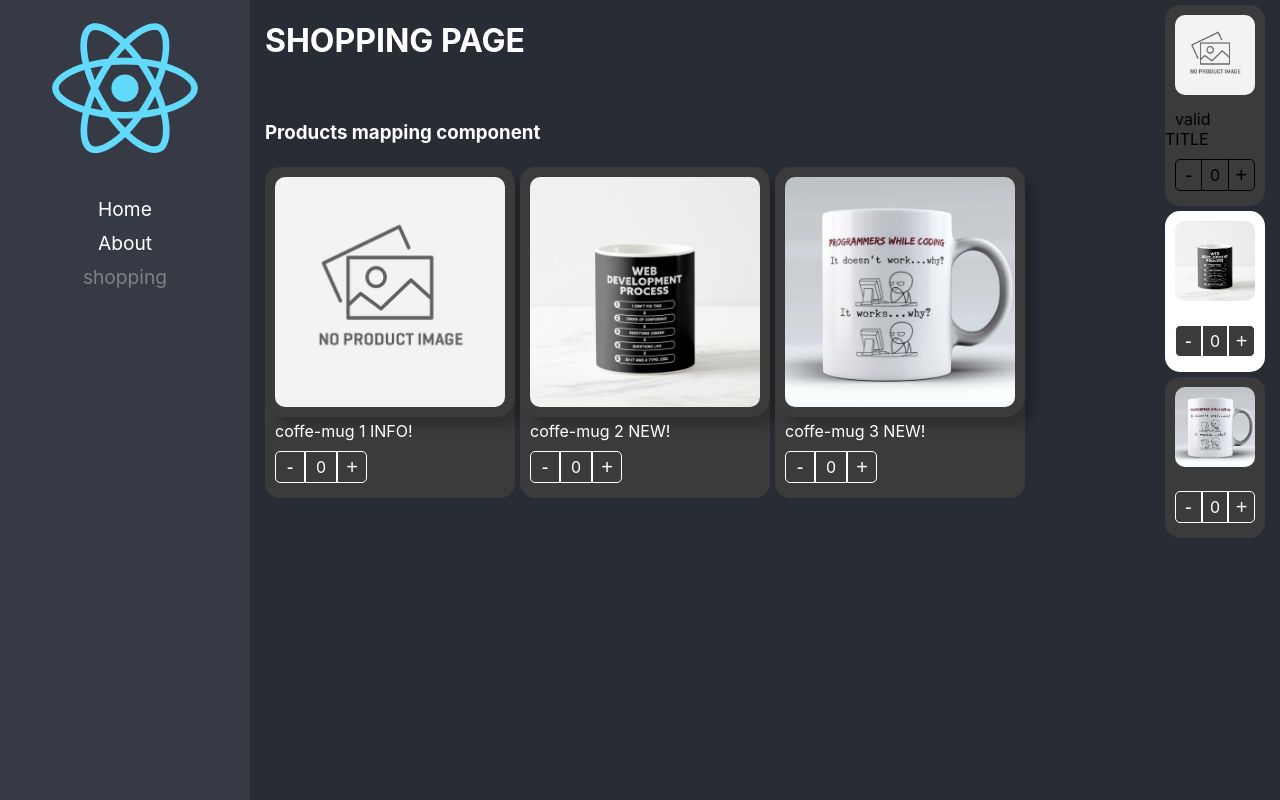
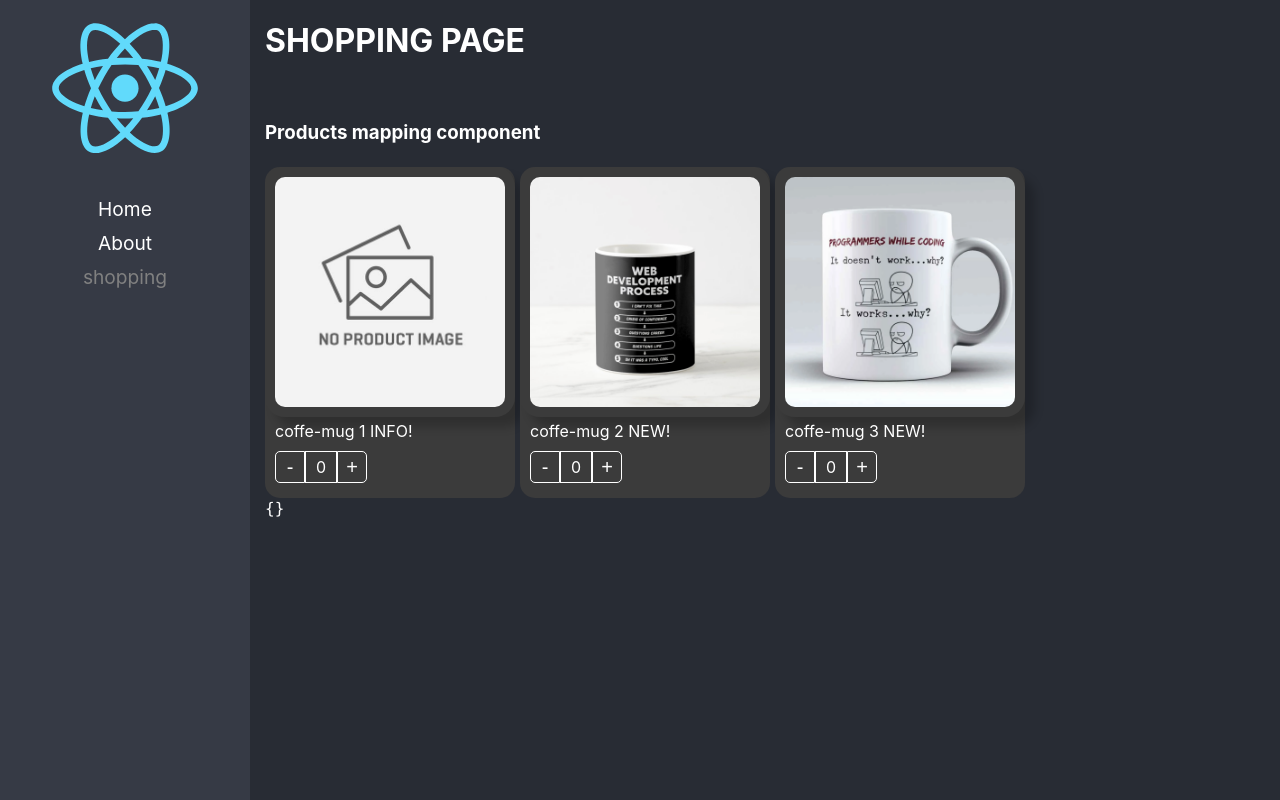
Before and after one commit to rabindranathfv/react-advance-topics, a React (Create React App) app: page /shopping in a window 1280 px wide. Built offline with nearby package versions, Linux system fonts and the light colour scheme.

Commit message:
sync our shipping card with our products

```diff
--- a/src/2-component-patterns/components/ProductCard.tsx
+++ b/src/2-component-patterns/components/ProductCard.tsx
@@ -2,7 +2,11 @@ import { createContext, ReactElement, CSSProperties } from "react";
 import styles from "../styles/styles.module.css";
 
 import { useProduct } from "../hooks/useProduct";
-import { IProductContextProps, Product, onChangeArgs } from "../interfaces/product.interface";
+import {
+  IProductContextProps,
+  Product,
+  onChangeArgs,
+} from "../interfaces/product.interface";
 
 export const productContext = createContext({} as IProductContextProps);
 const { Provider } = productContext;
@@ -13,6 +17,7 @@ export interface IProductCard {
   className?: string;
   style?: CSSProperties;
   onChange?: (args: onChangeArgs) => void;
+  value?: number;
 }
 
 export const ProductCard = ({
@@ -21,8 +26,9 @@ export const ProductCard = ({
   className,
   style,
   onChange,
+  value,
 }: IProductCard) => {
-  const { count, increaseBy } = useProduct({ onChange, product });
+  const { count, increaseBy } = useProduct({ onChange, product, value });
 
   return (
     <Provider value={{ count, increaseBy, product }}>
--- a/src/2-component-patterns/hooks/useProduct.ts
+++ b/src/2-component-patterns/hooks/useProduct.ts
@@ -1,20 +1,29 @@
-import { useState } from "react";
+import { useEffect, useState } from "react";
 import { Product, onChangeArgs } from "../interfaces/product.interface";
 
 interface IUseProductArgs {
   product: Product;
   onChange?: (args: onChangeArgs) => void;
+  value?: number;
 }
 
-export const useProduct = ({ product, onChange }: IUseProductArgs) => {
-  const [count, setCount] = useState(0);
+export const useProduct = ({
+  product,
+  onChange,
+  value = 0,
+}: IUseProductArgs) => {
+  const [count, setCount] = useState(value);
 
   const increaseBy = (value: number) => {
     const newCount = Math.max(count + value, 0);
     setCount(newCount);
 
-    onChange && onChange({ count: newCount, product});
+    onChange && onChange({ count: newCount, product });
   };
+
+  useEffect(() => {
+    setCount(value);
+  }, [value]);
 
   return {
     count,
--- a/src/2-component-patterns/pages/shoppingPage.tsx
+++ b/src/2-component-patterns/pages/shoppingPage.tsx
@@ -35,6 +35,14 @@ export const ShoppingPage = () => {
 
   const onProductCountChange = ({ count, product }: onChangeArgs) => {
     setShoppingCart((shoppingState) => {
+      if (count === 0) {
+        const { [product.id]: productDelete, ...restShoppingState } =
+          shoppingState;
+        return {
+          ...restShoppingState,
+        };
+      }
+
       return {
         ...shoppingState,
         [`${product.id}`]: { ...product, count },
@@ -80,34 +88,33 @@ export const ShoppingPage = () => {
       </div>
 
       <div className="shopping-cart">
+        {/* {Object.entries(shoppingCart).map(([pKey, product]) => { */}
+        {Object.keys(shoppingCart).map((productId) => {
+          return (
             <ProductCard
-          product={product}
+              key={productId}
+              product={shoppingCart[productId]}
               className="gb-dark"
-          style={{ width: "100px" }}
+              style={{ width: "110px" }}
               onChange={(e) => onProductCountChange(e)}
+              value={shoppingCart[productId].count}
             >
               <ProductCard.Image className="custom-image" />
-          <ProductCard.Title title={"valid TITLE"} />
+              <ProductCard.Title
+                title={shoppingCart[productId].title}
+                style={{ color: "#fff", fontSize: "10px" }}
+                className="text-bold"
+              />
               <ProductCard.Buttons
+                className="custom-btn custmon-btn-gray"
                 style={{ display: "flex", justifyContent: "end" }}
               />
             </ProductCard>
+          );
+        })}
+      </div>
 
-        <ProductCard product={product2} style={{ width: "100px" }}>
-          <ProductImage className="custom-image" />
-
-          <ProductButtons className="custom-btn custmon-btn-gray" />
-        </ProductCard>
-
-        <ProductCard
-          product={product3}
-          className="gb-dark"
-          style={{ width: "100px" }}
-        >
-          <ProductImage className="custom-image" />
-          <ProductButtons className="custom-btn custmon-btn-gray" />
-        </ProductCard>
-      </div>
+      <code>{JSON.stringify(shoppingCart, null, 5)}</code>
     </div>
   );
 };
```
Lines whose indentation alone changed are shown as unchanged.
